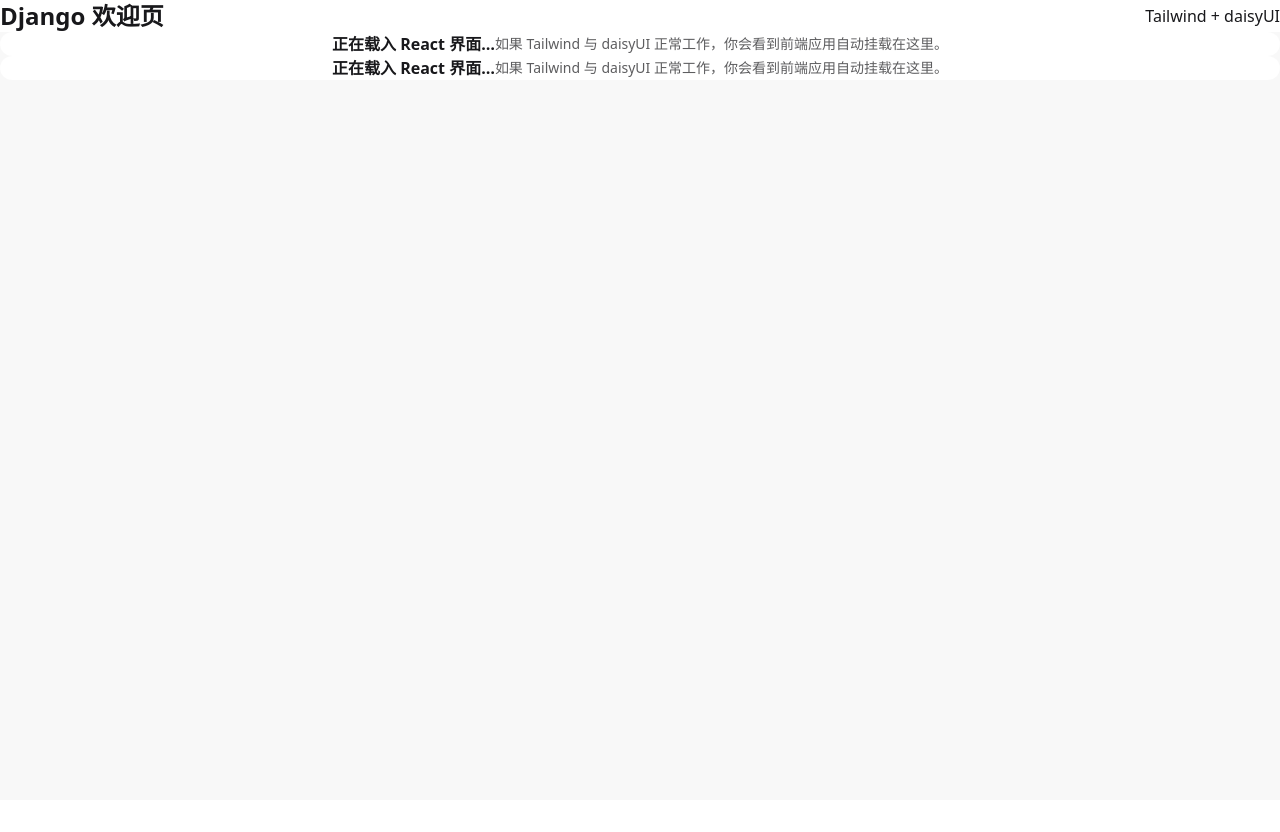
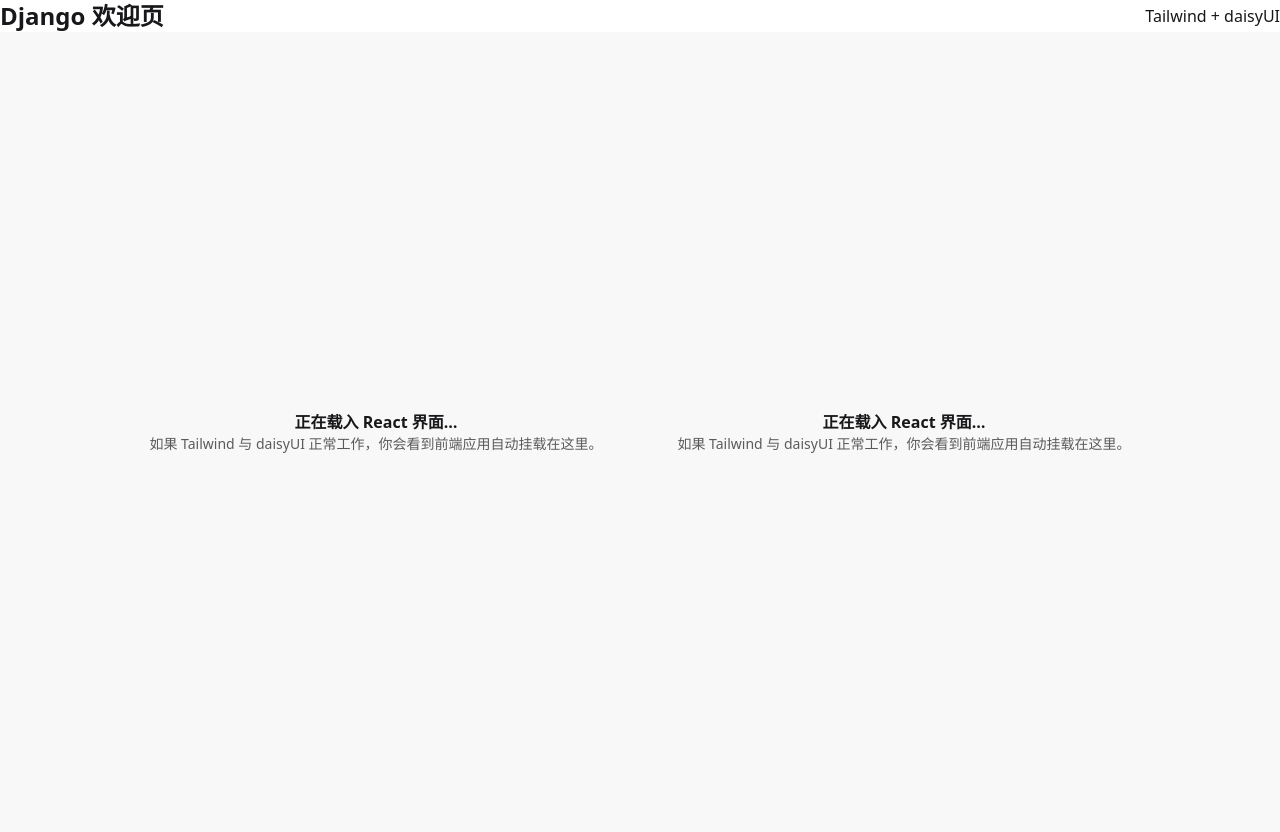
Before and after one commit to justin0x5eed/Django_React, a Django app: template backend/content/templates/index.html in a window 1280 px wide. Before the commit the page ends 77 px from the top, so only its background shows below. Run offline with Django 5.2, Linux system fonts and the light colour scheme; the template is opened without the code that fills it, so the values that code supplies are empty; style sheets or scripts are compiled from the project's sources.

Commit message:
Django templates & React

```diff
--- a/backend/content/templates/index.html
+++ b/backend/content/templates/index.html
@@ -10,7 +10,9 @@
 {% endblock %}
 
 {% block content %}
-    <div id="counter_root" class="rounded-3xl bg-base-100 shadow-lg">
+    <div class="flex min-h-screen items-center justify-center bg-base-200 p-6 text-base-content">
+    <div class="grid w-full max-w-5xl gap-8 lg:grid-cols-2  items-stretch">
+    <div id="counter_root">
         <div class="flex min-h-[60vh] flex-col items-center justify-center gap-4 px-6 py-12 text-center">
             <span class="loading loading-spinner loading-lg text-primary" aria-hidden="true"></span>
             <p class="text-lg font-semibold">正在载入 React 界面…</p>
@@ -19,7 +21,7 @@
             </p>
         </div>
     </div>
-    <div id="progress_root" class="rounded-3xl bg-base-100 shadow-lg">
+    <div id="progress_root">
         <div class="flex min-h-[60vh] flex-col items-center justify-center gap-4 px-6 py-12 text-center">
             <span class="loading loading-spinner loading-lg text-primary" aria-hidden="true"></span>
             <p class="text-lg font-semibold">正在载入 React 界面…</p>
@@ -27,6 +29,8 @@
                 如果 Tailwind 与 daisyUI 正常工作，你会看到前端应用自动挂载在这里。
             </p>
         </div>
+    </div>
+    </div>
     </div>
 {% endblock %}
 
--- a/frontend/src/components/Progress.tsx
+++ b/frontend/src/components/Progress.tsx
@@ -19,7 +19,7 @@
   const moodLabel = useMemo(() => getMoodLabel(progress), [progress])
 
   return (
-    <section className="rounded-3xl bg-base-100 p-10 shadow-2xl">
+    <section className="h-full flex flex-col rounded-3xl bg-base-100 p-10 shadow-2xl">
       <header className="space-y-2 text-center">
         <p className="text-sm uppercase tracking-widest text-secondary">Progress & Mood</p>
         <h2 className="text-2xl font-bold">项目进度演示</h2>
@@ -50,7 +50,7 @@
             min="0"
             max="100"
             value={progress}
-            className="range range-primary"
+            className="range range-primary w-full"
             onChange={(event) => setProgress(Number(event.target.value))}
           />
           <div className="flex justify-between text-xs text-base-content/60">
```
